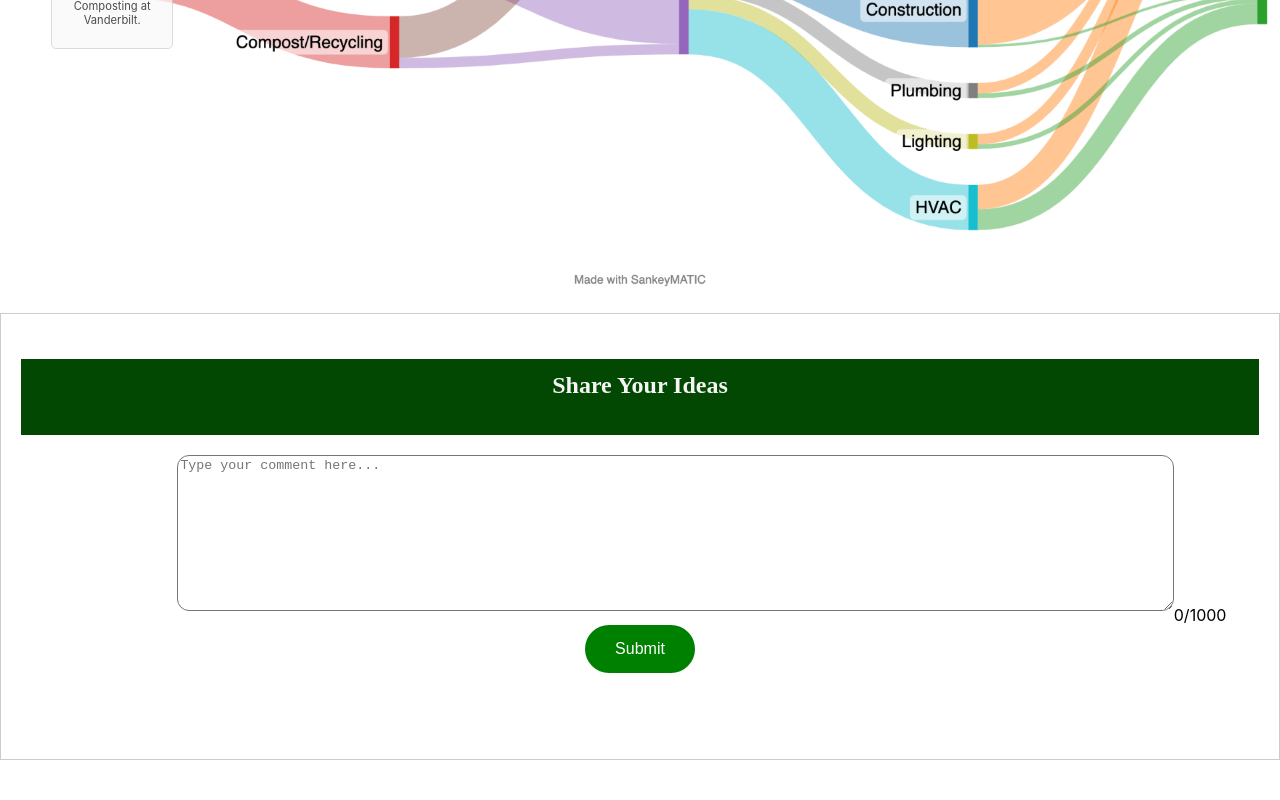
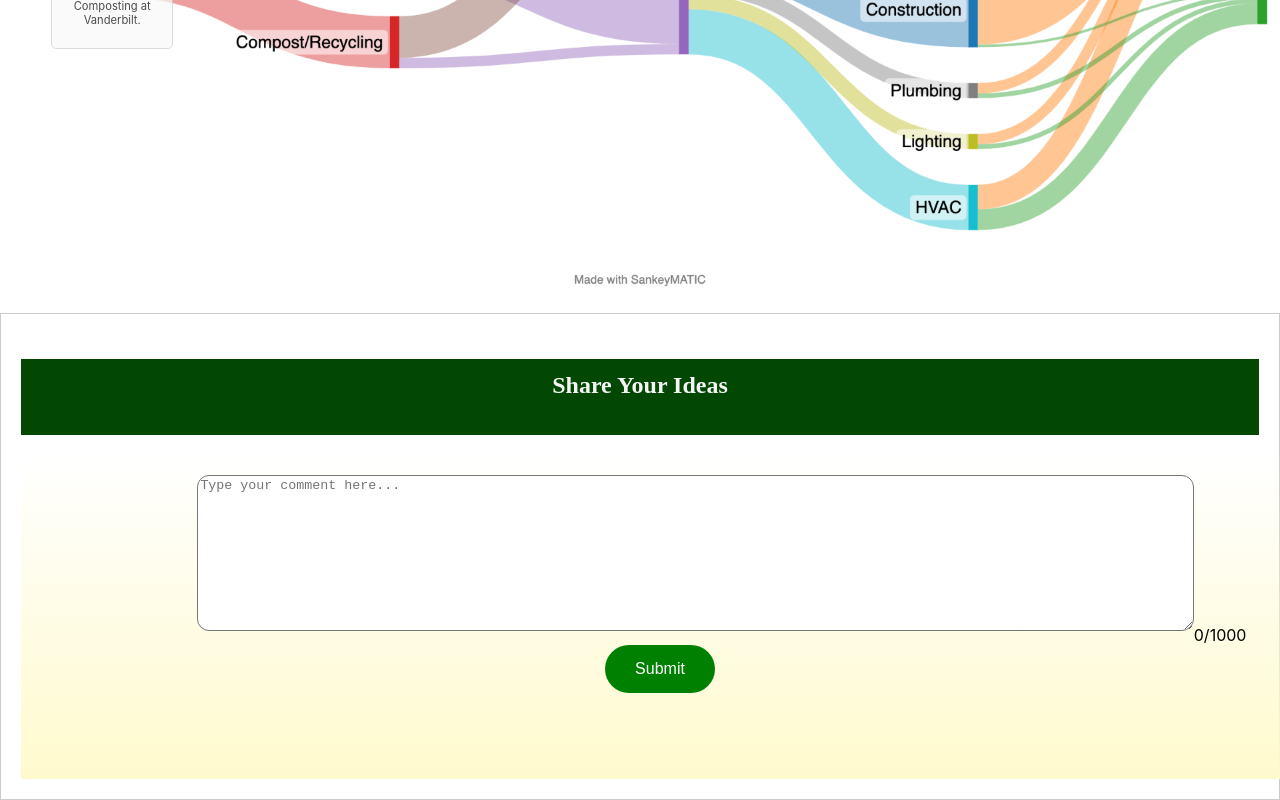
Before and after one commit to mandali8686/sustainability-dashboard, a React (Create React App) app: page / in a window 1280 px wide. Shown: the part 1142-1942 px from the top of the page. Before the commit the page ends 1902 px from the top, so only its background shows below. Built offline with nearby package versions, Linux system fonts and the light colour scheme.

Commit message:
updated background color

```diff
--- a/src/App.css
+++ b/src/App.css
@@ -177,6 +177,13 @@
     position: relative;
   }
 
+  .board-comment{
+    background-image: linear-gradient(to bottom, rgba(255, 255, 0, 0), lemonchiffon); /* Replace 'anothercolor' with your choice */
+    width: 100%;
+    padding: 20px;
+    margin-left: 0%;
+  }
+
 
 
   .discussion-board textarea {
@@ -194,6 +201,8 @@
     border: none; /* Remove border */
     cursor: pointer; /* Make it look clickable */
     border-radius: 15em;
+    border-color: lemonchiffon;
+    border-width: 2px;
   }
   .comment {
     text-align: left;
@@ -409,4 +418,5 @@ margin-top: 20px;
 
 .submit{
   margin-bottom: 50px;
+  border-color: lemonchiffon;
 }
--- a/src/MainPage.js
+++ b/src/MainPage.js
@@ -401,6 +401,7 @@ const DiningPreviewBubble = ({ goToDining }) => {
       </div>
       <div className="discussion-board">
         <h2 className='discuss'>Share Your Ideas</h2>
+        <div className='board-comment'>
         <textarea
           value={newComment}
           onChange={handleCommentChange}
@@ -414,6 +415,8 @@ const DiningPreviewBubble = ({ goToDining }) => {
             <li key={index}>{comment}</li>
           ))}
         </ul>
+        </div>
+
       </div>
     </div>
   );
```
